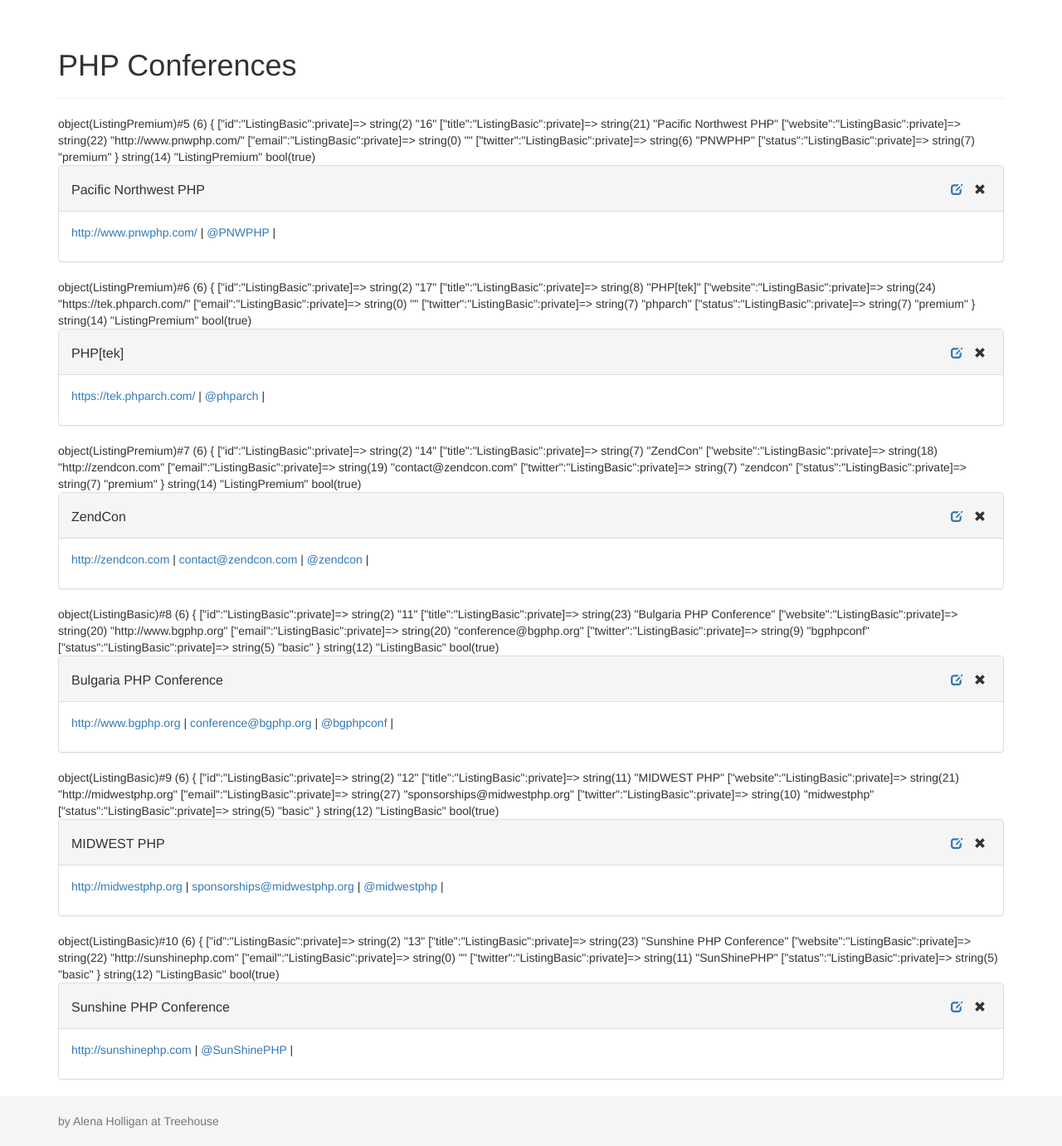
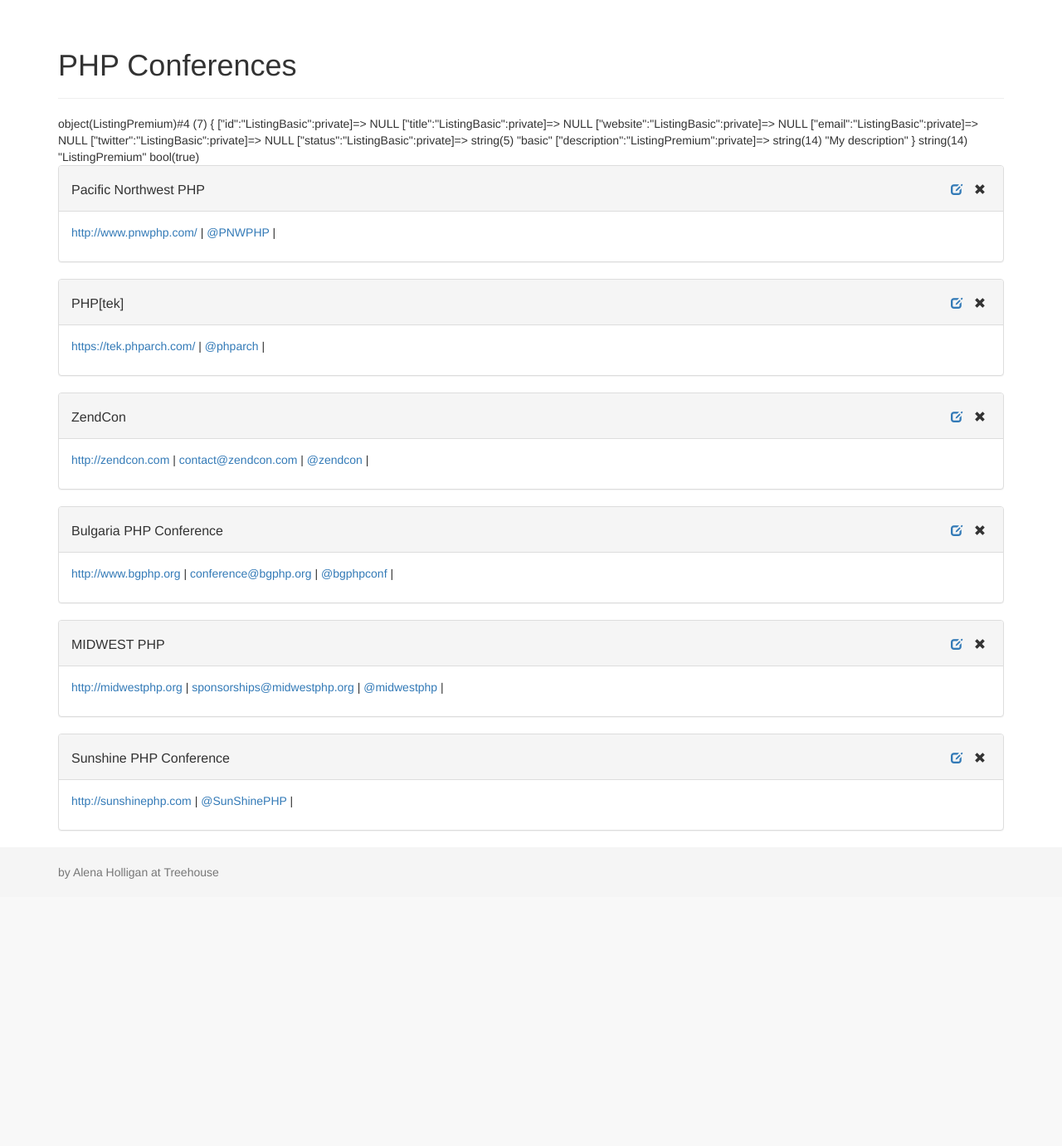
Before and after one commit to sjackson01/2-PHPExtendingOOP, a PHP site: page / in a window 1280 px wide. Shown: the part 51-1432 px from the top of the page at 83% size. After the commit the page ends 1110 px from the top, so only its background shows below. Run offline with PHP 8.4, Linux system fonts and the light colour scheme; data comes from the database, SQL or seed files in the repository.

Commit message:
Add: $description property, getDescription(), and setDescription() to ListingPremium class Test: Instantiate new ListingPremium object $test and pass string to set description then var_dump

```diff
--- a/classes/ListingPremium.php
+++ b/classes/ListingPremium.php
@@ -1,7 +1,27 @@
 <?php
 class ListingPremium extends ListingBasic
 {
+    private $description;
 
+    /**
+     * Gets the local property $description
+     * @return string
+     */
+
+     public function getDescription()
+     {
+         return $this->description;
+     }
+
+     /**
+      * Cleans up and set the local property $description
+      * @param string $value to set property
+      */
+
+      public function setDescription($value)
+      {
+          $this->description = trim(filter_var($value,FILTER_SANITIZE_STRING));
+      }
 
 }
 
--- a/index.php
+++ b/index.php
@@ -13,11 +13,13 @@ $directory->selectListings($filter);
 
 $title = "PHP Conferences";
 require 'inc/header.php';
+$test = new ListingPremium();
+$test->setDescription('My description');
+var_dump($test);
+var_dump(get_class($test));
+var_dump(is_a($test, 'ListingBasic'));
 
 foreach ($directory->listings as $listing) {
-    var_dump($listing);
-    var_dump(get_class($listing));
-    var_dump(is_a($listing, 'ListingBasic'));
     include 'views/list_item.php';
 }
 
```
